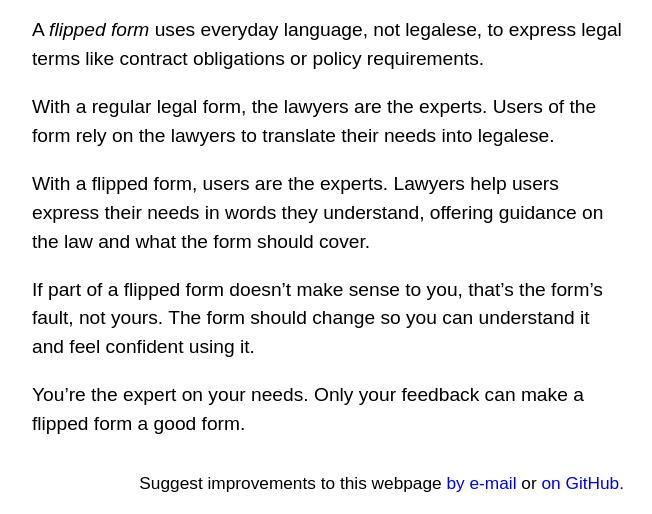
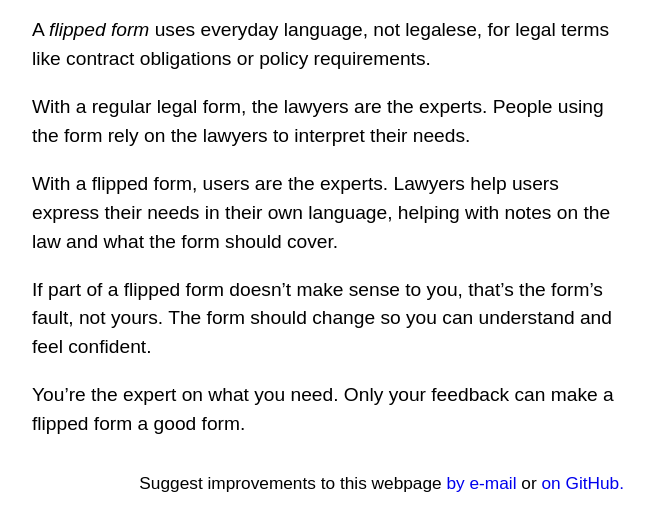
Before and after one commit to kemitchell/flippedform.com, a plain HTML site: page index.html in a window 1280 px wide. Shown: the part 354-868 px from the top of the page, without its empty margins (312-964 px from the left). Drawn offline with Linux system fonts and the light colour scheme.

Commit message:
Tighten language

```diff
--- a/index.html
+++ b/index.html
@@ -27,15 +27,15 @@
     </header>
 
     <main>
-      <p>A <dfn>flipped form</dfn> uses everyday language, not legalese, to express legal terms like contract obligations or policy requirements.</p>
+      <p>A <dfn>flipped form</dfn> uses everyday language, not legalese, for legal terms like contract obligations or policy requirements.</p>
 
-      <p>With a regular legal form, the lawyers are the experts.   Users of the form rely on the lawyers to translate their needs into legalese.</p>
+      <p>With a regular legal form, the lawyers are the experts.   People using the form rely on the lawyers to interpret their needs.</p>
 
-      <p>With a flipped form, users are the experts.  Lawyers help users express their needs in words they understand, offering guidance on the law and what the form should cover.</p>
+      <p>With a flipped form, users are the experts.  Lawyers help users express their needs in their own language, helping with notes on the law and what the form should cover.</p>
 
-      <p>If part of a flipped form doesn’t make sense to you, that’s the form’s fault, not yours.  The form should change so you can understand it and feel confident using it.</p>
+      <p>If part of a flipped form doesn’t make sense to you, that’s the form’s fault, not yours.  The form should change so you can understand and feel confident.</p>
 
-      <p>You’re the expert on your needs.  Only your feedback can make a flipped form a good form.</p>
+      <p>You’re the expert on what you need.  Only your feedback can make a flipped form a good form.</p>
     </main>
 
     <footer>
```
